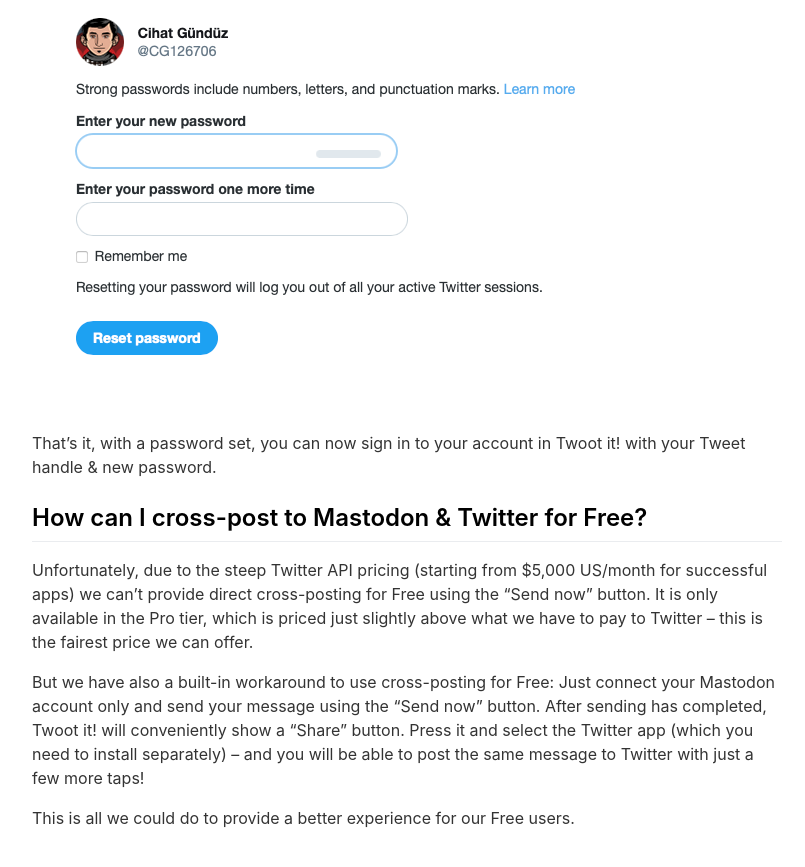
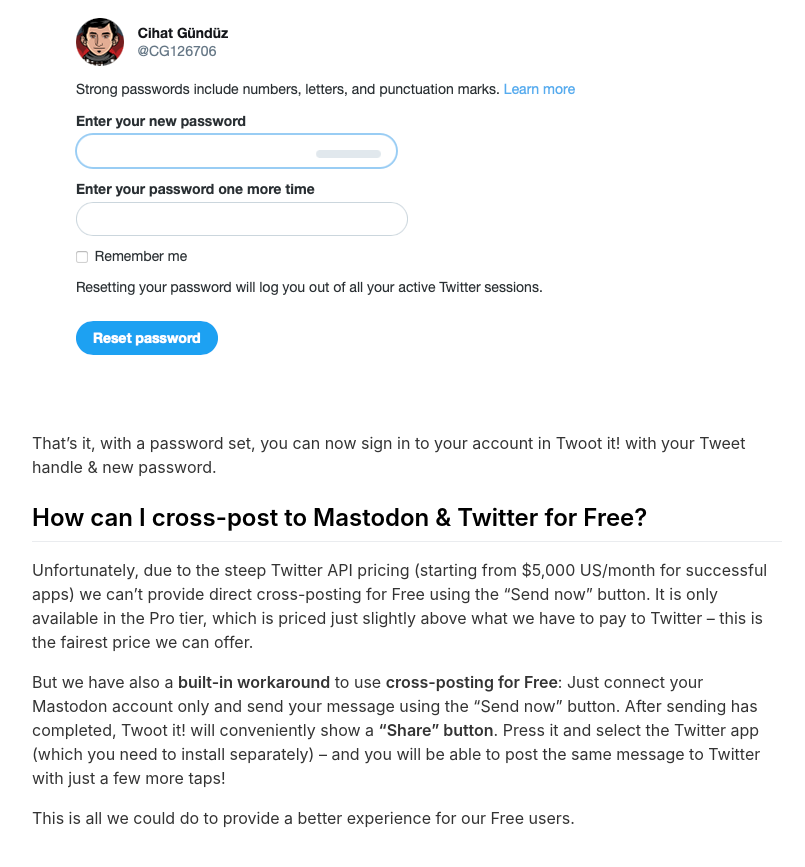
Before and after one commit to FlineDev/CrossCraft-LandingPage, a Jekyll site: the page built from _pages/faq.md, in a window 1280 px wide and 900 px high, scrolled down 2072 px. Shown: the top 867 px of the window, without its empty margins (233-1038 px from the left). Built offline with Jekyll 4.4.1, drawn with Linux system fonts in a browser that asks for light colours; nearby versions of some CDN libraries; some of the changed text lies outside the part shown.

Commit message:
Highlight important aspects of FAQ answers

```diff
--- a/_pages/faq.md
+++ b/_pages/faq.md
@@ -12,13 +12,13 @@ include_in_header: true
 
 It appears there's a [bug on Twitter's end](https://twittercommunity.com/t/twitter-oauth-v2-bug-when-user-use-sign-in-with-google-to-sign-in-to-twitter/169651/5) preventing any apps from using Twitter authentication for users who make use of the "Sign in with Google" button. Users get stuck at the Twitter homepage after logging in with their Google accounts. If this doesn't apply to you and you still face a login issue, please make sure to [drop an email](mailto:twoot.it@fline.dev) so we can investigate.
 
-But for all affected users, there's a simple workaround:
+But for all affected users, there's a **simple workaround**:
 1. Sign in to your Twitter account in your browser (if you haven't already)
 2. Navigate to the "Change your password" screen (or click [here](https://twitter.com/settings/password))
 
 	![](/assets/faq/ForgotPassword.png)
 
-3. Press the "Forgot password?" button
+3. Press the **"Forgot password?"** button
 
 	![](/assets/faq/SendEmail.png)
 
@@ -37,7 +37,7 @@ That's it, with a password set, you can now sign in to your account in Twoot it!
 
 Unfortunately, due to the steep Twitter API pricing (starting from $5,000 US/month for successful apps) we can't provide direct cross-posting for Free using the "Send now" button. It is only available in the Pro tier, which is priced just slightly above what we have to pay to Twitter – this is the fairest price we can offer.
 
-But we have also a built-in workaround to use cross-posting for Free:
-Just connect your Mastodon account only and send your message using the "Send now" button. After sending has completed, Twoot it! will conveniently show a "Share" button. Press it and select the Twitter app (which you need to install separately) – and you will be able to post the same message to Twitter with just a few more taps!
+But we have also a **built-in workaround** to use **cross-posting for Free**:
+Just connect your Mastodon account only and send your message using the "Send now" button. After sending has completed, Twoot it! will conveniently show a **"Share" button**. Press it and select the Twitter app (which you need to install separately) – and you will be able to post the same message to Twitter with just a few more taps!
 
 This is all we could do to provide a better experience for our Free users.
```
